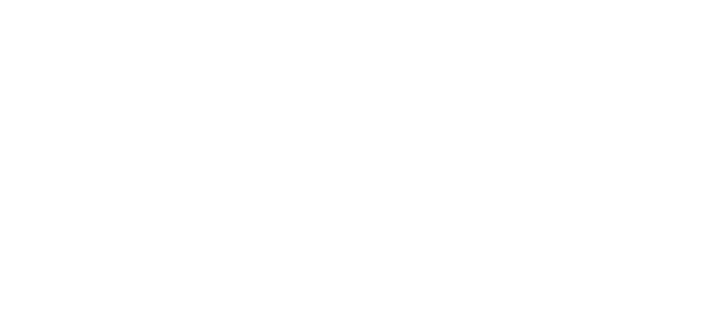
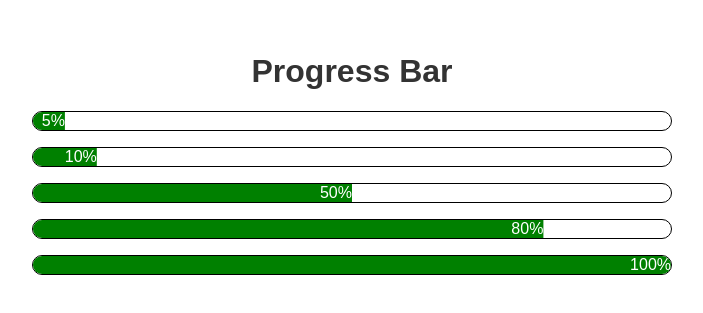
Before and after one commit to arunansh98/machine-coding-react, a React (Create React App) app: page /progress-bar in a window 1280 px wide. Before the commit this address had no page. Shown: the part 247-560 px from the top of the page, without its empty margins (288-991 px from the left). Built offline with nearby package versions, Linux system fonts and the light colour scheme.

Commit message:
ProgressBarPage and Routing Logic

```diff
--- a/src/App.js
+++ b/src/App.js
@@ -2,6 +2,7 @@
 import "./App.css";
 import HomePage from "./HomePage";
 import CarouselPage from "./questions/Carousel/CarouselPage";
+import ProgressBarPage from "./questions/ProgressBar/ProgressBarPage";
 
 function App() {
   return (
@@ -10,6 +11,7 @@
         <Routes>
           <Route path="" element={<HomePage />} />
           <Route path="/carousel" element={<CarouselPage />} />
+          <Route path="/progress-bar" element={<ProgressBarPage />} />
         </Routes>
       </Router>
     </div>
--- a/src/HomePage.js
+++ b/src/HomePage.js
@@ -8,6 +8,9 @@
         <div className="question-card">
           <a href="/carousel">1. Custom Carousel Component</a>
         </div>
+        <div className="question-card">
+          <a href="/progress-bar">2. Progress Bar Component</a>
+        </div>
       </div>
     </div>
   );
--- /dev/null
+++ b/src/questions/ProgressBar/ProgressBar.css
@@ -0,0 +1,7 @@
+.progress-bar {
+  display: flex;
+  align-items: center;
+  justify-content: center;
+  height: 100vh;
+  width: 100% !important;
+}
--- /dev/null
+++ b/src/questions/ProgressBar/ProgressBar.js
@@ -0,0 +1,32 @@
+import { useEffect, useState } from "react";
+
+export default function ProgressBar({ progress }) {
+  const [animatedProgress, setAnimatedProgress] = useState(0);
+  let width = animatedProgress + "%";
+  useEffect(() => {
+    setTimeout(() => setAnimatedProgress(progress), 100);
+  }, [progress]);
+  return (
+    <div
+      style={{
+        border: "1px solid black",
+        borderRadius: "10px",
+        overflow: "hidden",
+        marginTop: "1rem",
+      }}
+    >
+      <div
+        style={{
+          backgroundColor: "green",
+          //   width,
+          color: "white",
+          transform: `translateX(${animatedProgress - 100}%)`,
+          textAlign: "right",
+          transition: "0.5s ease-in",
+        }}
+      >
+        {width}
+      </div>
+    </div>
+  );
+}
--- /dev/null
+++ b/src/questions/ProgressBar/ProgressBarPage.js
@@ -0,0 +1,19 @@
+import ProgressBar from "./ProgressBar";
+import "./ProgressBar.css";
+
+export default function ProgressBarPage() {
+  const bars = [5, 10, 50, 80, 100];
+  const renderedBars = bars.map((bar) => <ProgressBar progress={bar} />);
+  return (
+    <div className="progress-bar">
+      <div
+        style={{
+          width: "50%",
+        }}
+      >
+        <h1>Progress Bar</h1>
+        {renderedBars}
+      </div>
+    </div>
+  );
+}
```
Also changed, not shown: src/questions/ProgressBar/README.md (added).
